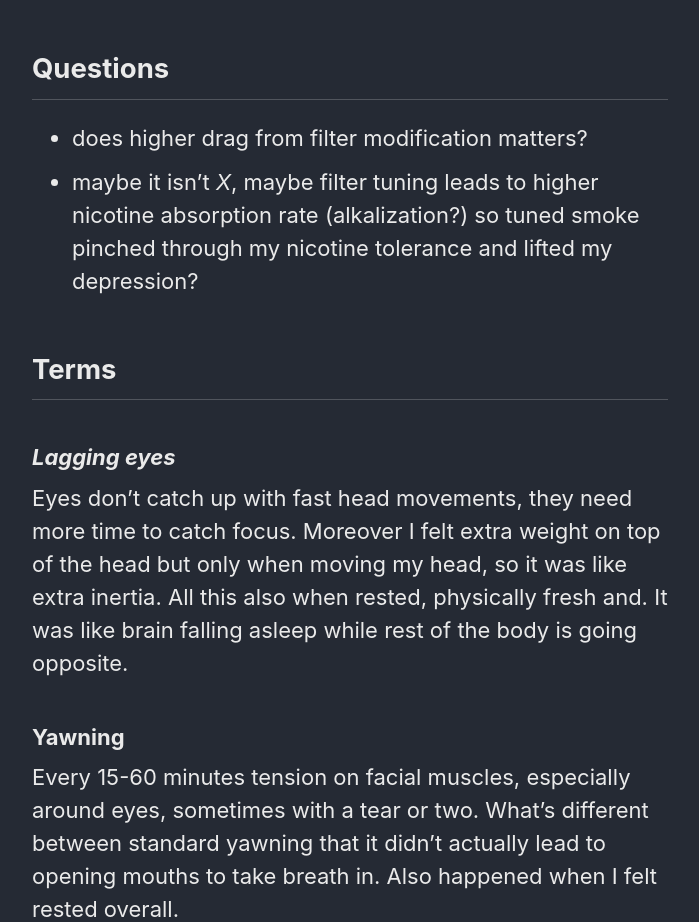
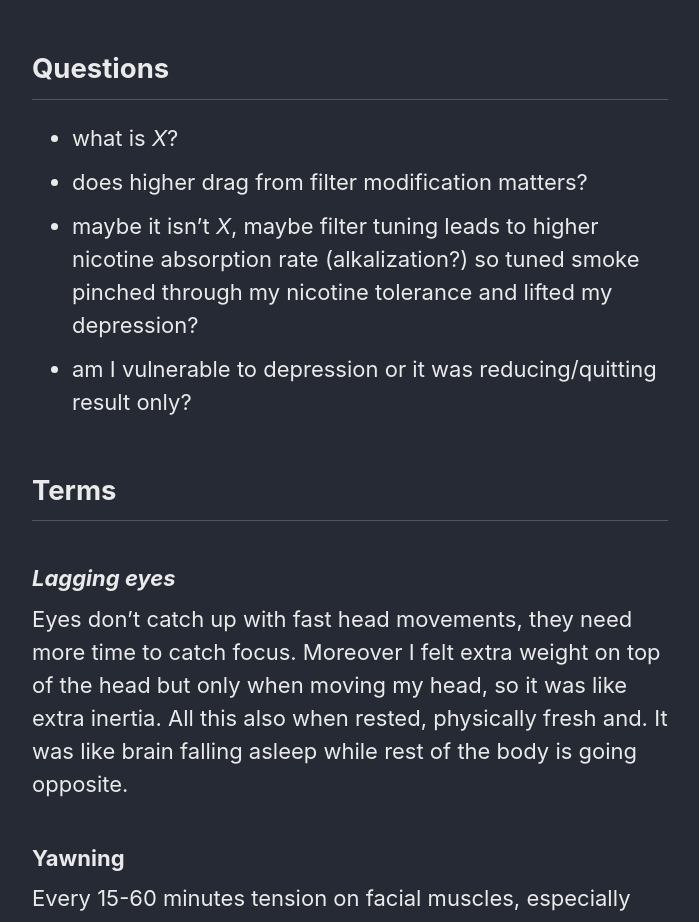
Before and after one commit to kac-tobacco/kac-tobacco.github.io, a plain HTML site: page questions-0/index.html in a window 1280 px wide. Shown: the part 4870-5792 px from the top of the page, without its empty margins (290-989 px from the left). Drawn offline with Linux system fonts and the light colour scheme; a script that the page names is missing.

Commit message:
quitting: update

```diff
--- a/questions-0/index.html
+++ b/questions-0/index.html
@@ -293,8 +293,10 @@ About month after reduction I tired nasal snuff and it was bulls eye, I quit smo
 <h2 id="questions">Questions</h2>
 
 <ul>
+  <li>what is <em>X</em>?</li>
   <li>does higher drag from filter modification matters?</li>
   <li>maybe it isn’t <em>X</em>, maybe filter tuning leads to higher nicotine absorption rate (alkalization?) so tuned smoke pinched through my nicotine tolerance and lifted my depression?</li>
+  <li>am I vulnerable to depression or it was reducing/quitting result only?</li>
 </ul>
 
 <h2 id="terms">Terms</h2>
```
